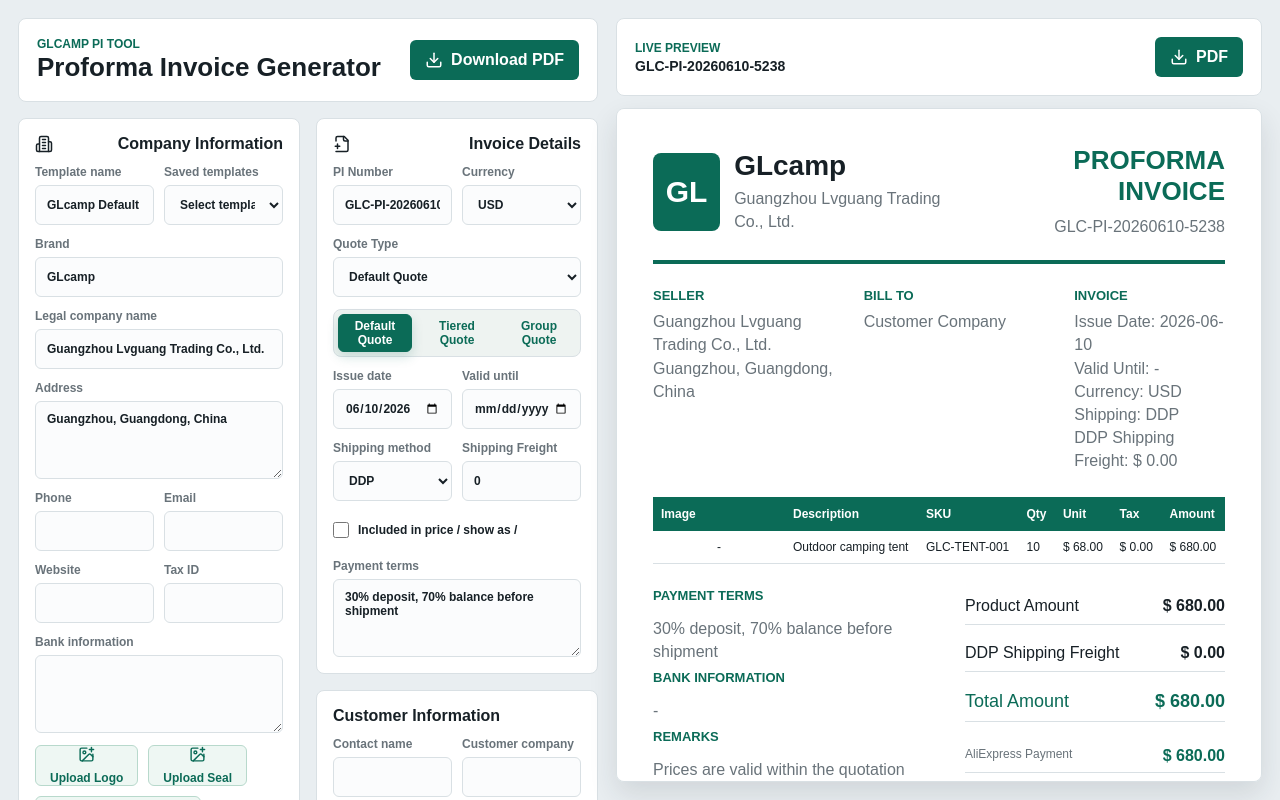
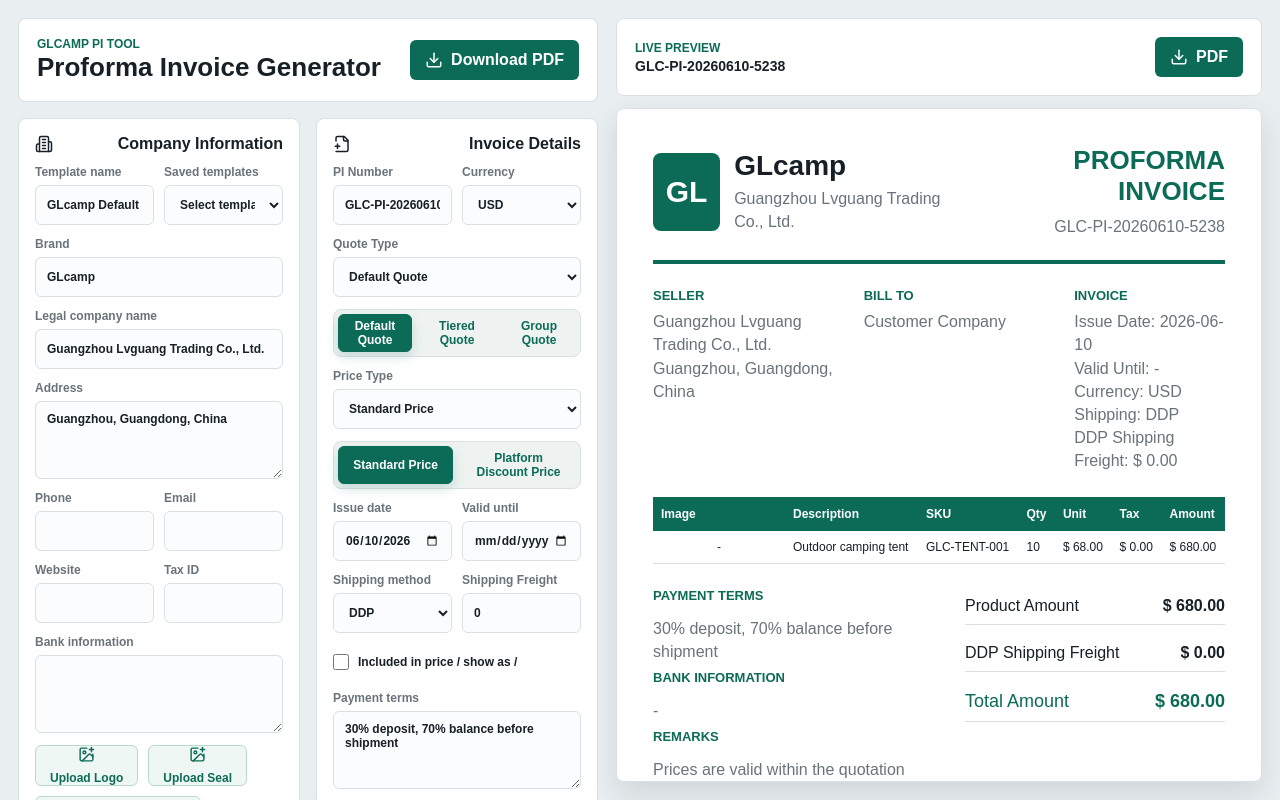
Before and after one commit to package8686-source/glcamp-pi-clean, a Next.js app: page / in a window 1280 px wide. Shown: the top 800 px of the page. Built offline with nearby package versions, Linux system fonts and the light colour scheme.

Commit message:
Add price display type toggle

```diff
--- a/app/globals.css
+++ b/app/globals.css
@@ -152,6 +152,16 @@
 .quote-mode-switch {
   display: grid;
   grid-template-columns: repeat(3, minmax(0, 1fr));
+  gap: 8px;
+  padding: 4px;
+  background: #eef3f1;
+  border: 1px solid var(--line);
+  border-radius: 8px;
+}
+
+.price-mode-switch {
+  display: grid;
+  grid-template-columns: repeat(2, minmax(0, 1fr));
   gap: 8px;
   padding: 4px;
   background: #eef3f1;
@@ -678,6 +688,7 @@
   .invoice-bottom,
   .group-editor-head,
   .quote-mode-switch,
+  .price-mode-switch,
   .tiered-product-head,
   .tier-editor {
     grid-template-columns: 1fr;
--- a/app/page.tsx
+++ b/app/page.tsx
@@ -13,6 +13,7 @@
 
 type Currency = "USD" | "EUR" | "GBP" | "AUD" | "CAD" | "AED" | "HUF" | "DKK";
 type QuoteMode = "default" | "tiered" | "group";
+type PriceMode = "standard" | "platform";
 type ShippingType =
   | "DDP"
   | "CIF"
@@ -254,6 +255,7 @@
   const [savedTemplates, setSavedTemplates] = useState<CompanyInfo[]>([]);
   const [isExporting, setIsExporting] = useState(false);
   const [quoteMode, setQuoteMode] = useState<QuoteMode>("default");
+  const [priceMode, setPriceMode] = useState<PriceMode>("standard");
   const [company, setCompany] = useState<CompanyInfo>(defaultCompany);
   const [customer, setCustomer] = useState<CustomerInfo>({
     name: "",
@@ -743,6 +745,32 @@
                 onClick={() => setQuoteMode("group")}
               >
                 Group Quote
+              </button>
+            </div>
+            <label>
+              Price Type
+              <select
+                value={priceMode}
+                onChange={(event) => setPriceMode(event.target.value as PriceMode)}
+              >
+                <option value="standard">Standard Price</option>
+                <option value="platform">Platform Discount Price</option>
+              </select>
+            </label>
+            <div className="price-mode-switch" aria-label="Price type switch">
+              <button
+                type="button"
+                className={priceMode === "standard" ? "quote-mode-button active" : "quote-mode-button"}
+                onClick={() => setPriceMode("standard")}
+              >
+                Standard Price
+              </button>
+              <button
+                type="button"
+                className={priceMode === "platform" ? "quote-mode-button active" : "quote-mode-button"}
+                onClick={() => setPriceMode("platform")}
+              >
+                Platform Discount Price
               </button>
             </div>
             <div className="two-col">
@@ -1368,6 +1396,7 @@
                         <span>Total Amount</span>
                         <strong>{money(groupTotals.total, invoice.currency)}</strong>
                       </div>
+                      {priceMode === "platform" && (
                         <div className="payment-totals">
                           {getPaymentPrices(groupTotals.total).map((option) => (
                             <div key={option.label}>
@@ -1376,6 +1405,7 @@
                             </div>
                           ))}
                         </div>
+                      )}
                     </div>
                   </section>
                 );
@@ -1443,6 +1473,7 @@
                     <span>Total Amount</span>
                     <strong>{money(totals.total, invoice.currency)}</strong>
                   </div>
+                  {priceMode === "platform" && (
                     <div className="payment-totals">
                       {getPaymentPrices(totals.total).map((option) => (
                         <div key={option.label}>
@@ -1451,6 +1482,7 @@
                         </div>
                       ))}
                     </div>
+                  )}
                   {company.seal && <img className="seal" src={company.seal} alt="Company seal" />}
                 </div>
               </section>
@@ -1511,6 +1543,7 @@
                     <span>Total Amount</span>
                     <strong>{money(totals.total, invoice.currency)}</strong>
                   </div>
+                  {priceMode === "platform" && (
                     <div className="payment-totals">
                       {getPaymentPrices(totals.total).map((option) => (
                         <div key={option.label}>
@@ -1519,6 +1552,7 @@
                         </div>
                       ))}
                     </div>
+                  )}
                   {company.seal && <img className="seal" src={company.seal} alt="Company seal" />}
                 </div>
               </section>
```
Lines whose indentation alone changed are shown as unchanged.
